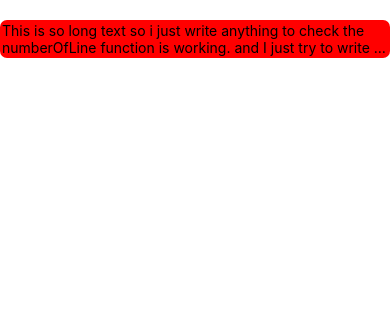
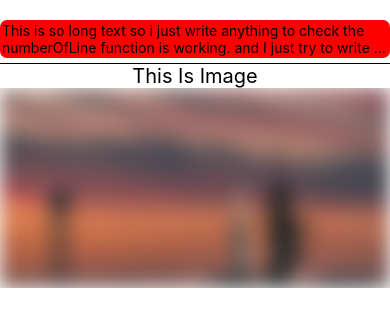
Before and after one commit to nandirchrd/learning-react-native-with-mosh, a React Native app: screen / in a window 390 px wide. Shown: the top 326 px of the page. Built offline with nearby package versions, Linux system fonts and the light colour scheme.

Commit message:
fundamental/concept->image

```diff
--- a/App.js
+++ b/App.js
@@ -1,14 +1,31 @@
-import { StatusBar } from 'expo-status-bar';
-import { View, StyleSheet, Text } from 'react-native';
+import { View, StyleSheet, Text, Image } from 'react-native';
+import SpaceX from './app/assets/images/space-x.jpg';
 
 const longText =
 	'This is so long text so i just write anything to check the numberOfLine function is working. and I just try to write random things in this variable. heheheheheheheeheheh!';
 export default function App() {
 	return (
 		<View style={styles.container}>
+			{/* TEXT */}
 			<Text numberOfLines={2} style={styles.text}>
 				{longText}
 			</Text>
+			{/* IMAGE */}
+			<Text
+				style={{
+					textAlign: 'center',
+					fontSize: 20,
+					borderTopWidth: 1,
+					marginTop: 5,
+				}}>
+				This Is Image
+			</Text>
+			<Image
+				blurRadius={10}
+				fadeDuration={1000}
+				source={SpaceX}
+				style={styles.img}
+			/>
 		</View>
 	);
 }
@@ -24,4 +41,8 @@ const styles = StyleSheet.create({
 		padding: 2,
 		borderRadius: 7,
 	},
+	img: {
+		width: '100%',
+		height: 200,
+	},
 });
```
Also changed, not shown: notes/#1-concept.md (+5 -1 lines), app/assets/images/space-x.jpg (added).
